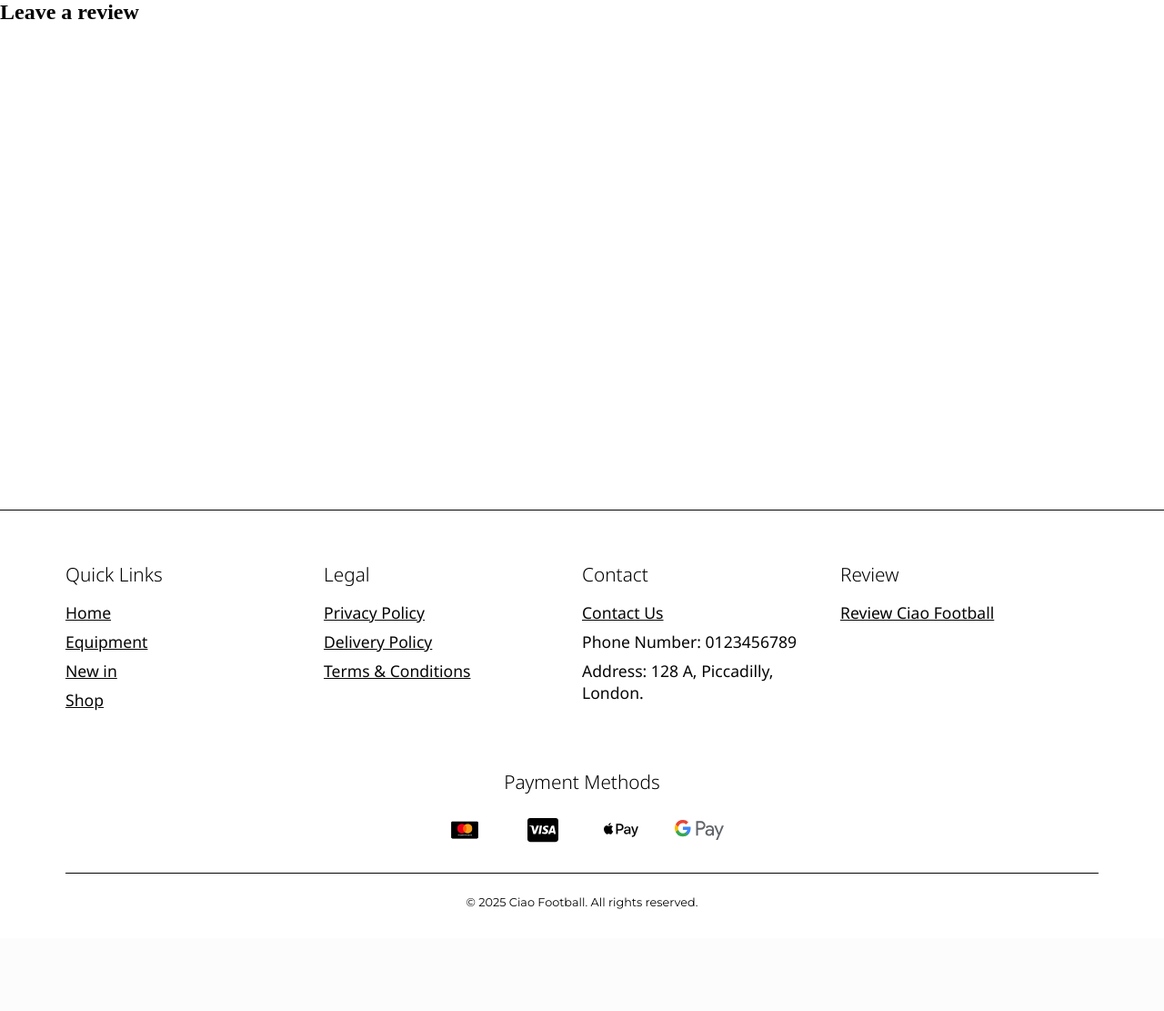
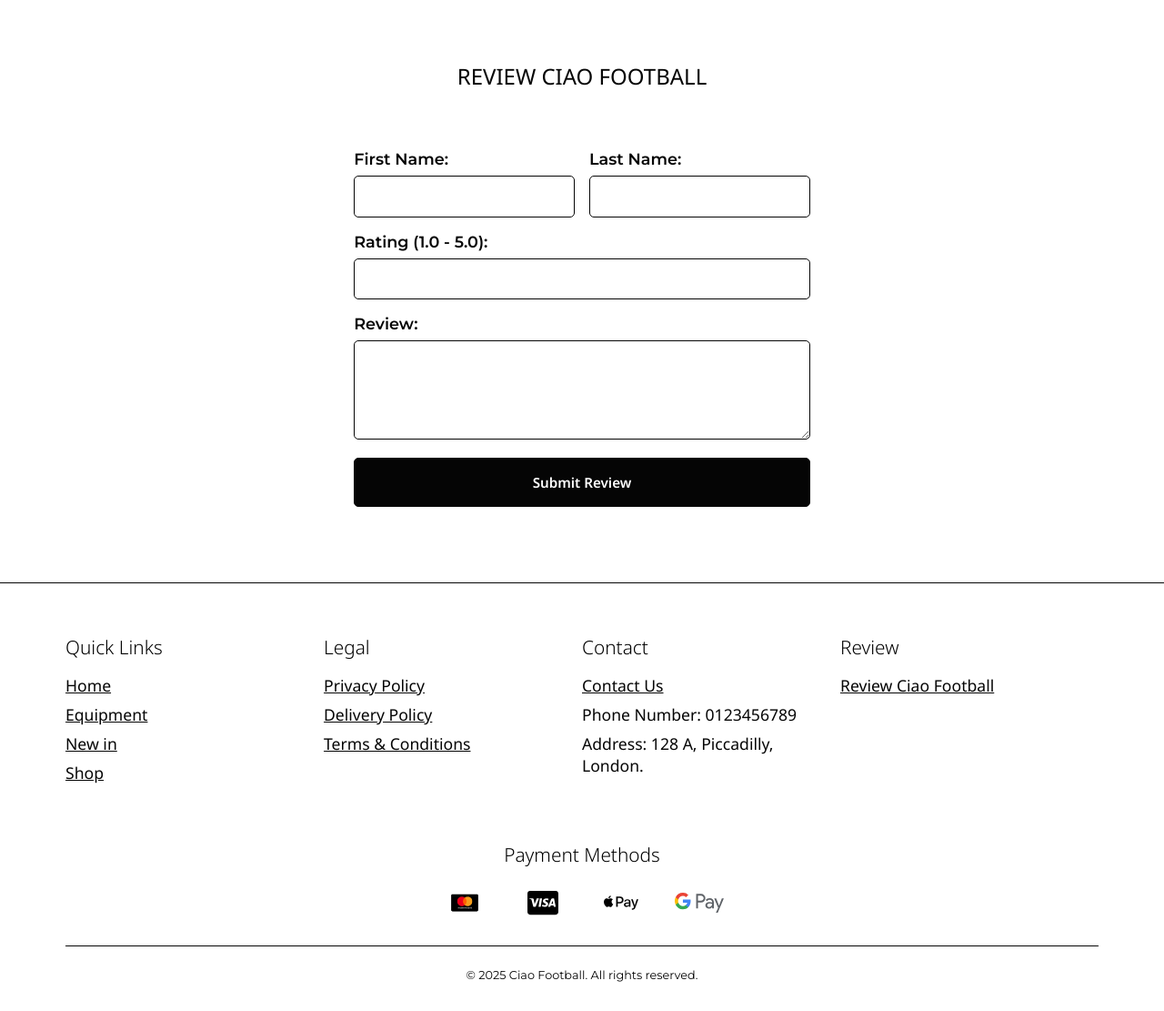
Before and after one commit to Haersa/Ciao-Football, a PHP site: page /frontend/reviewciao.php in a window 1280 px wide. Shown: the part 100-1211 px from the top of the page at 91% size. Before the commit the page ends 1099 px from the top, so only its background shows below. Run offline with PHP 8.4, Linux system fonts and the light colour scheme; a stand-in replaces the project's code that opens the database connection.

Commit message:
Added new components
Added new components

```diff
--- a/css/style.css
+++ b/css/style.css
@@ -519,7 +519,6 @@ input[type="submit"]:hover {
   color: var(--text-colour);
 }
 
-/* Content box with columns layout */
 .content-box {
   display: flex;
   gap: 3rem;
@@ -677,7 +676,6 @@ footer {
   color: var(--text-colour);
   font-size: var(--text-small);
 }
-/* Media queries for responsiveness */
 @media (max-width: 768px) {
   .footer-content {
     flex-direction: column;
@@ -739,7 +737,7 @@ footer {
   margin-bottom: 2rem;
   color: var(--text-colour);
   font-size: var(--text-h2);
-  font-weight: var(--font-weight-600);
+  font-weight: var(--font-weight-400);
   text-transform: uppercase;
   font-family: var(--font-primary);
 }
@@ -852,7 +850,7 @@ footer {
   margin-bottom: 2rem;
   color: var(--text-colour);
   font-size: var(--text-h2);
-  font-weight: var(--font-weight-600);
+  font-weight: var(--font-weight-400);
   text-transform: uppercase;
   font-family: var(--font-primary);
 }
@@ -1143,7 +1141,6 @@ footer {
 }
 
 /* feature heading styles */
-/* Improved feature heading styles */
 .feature-heading {
   width: 100%;
   max-width: 1400px;
@@ -1681,3 +1678,93 @@ footer {
     height: auto;
   }
 }
+
+/* review form styles */
+.review-form-container {
+  background-color: var(--background);
+  display: flex;
+  flex-direction: column;
+  justify-content: center;
+  align-items: center;
+  min-height: 80vh;
+  padding: 1.2rem;
+}
+
+.review-form-header {
+  margin-bottom: 2rem;
+}
+
+.review-form-header h2 {
+  margin-bottom: 2rem;
+  color: var(--text-colour);
+  font-size: var(--text-h2);
+  font-weight: var(--font-weight-400);
+  text-transform: uppercase;
+  font-family: var(--font-primary);
+}
+
+.review-name-row {
+  display: flex;
+  gap: 1rem;
+  margin-bottom: 1rem;
+}
+
+.review-name-field {
+  width: 100%;
+}
+
+.review-form-group {
+  margin-bottom: 1rem;
+  width: 100%;
+}
+
+.review-name-field label,
+.review-form-group label {
+  display: block;
+  font-size: var(--text-link);
+  font-weight: var(--font-weight-600);
+  margin-bottom: 0.5rem;
+  color: var(--text-colour);
+  font-family: var(--font-secondary);
+}
+
+.review-name-field input,
+.review-form-group input,
+.review-form-group textarea {
+  width: 100%;
+  padding: 0.7rem 0.9rem;
+  border: 1px solid var(--text-colour);
+  border-radius: 5px;
+  font-size: var(--text-link);
+  font-family: var(--font-secondary);
+}
+
+.review-form-group textarea {
+  resize: vertical;
+}
+
+.review-form-group button {
+  background-color: var(--text-colour);
+  color: var(--background);
+  border-radius: 5px;
+  cursor: pointer;
+  padding: 1rem;
+  width: 100%;
+  font-size: var(--text-button);
+  transition: background-color 0.3s ease;
+  border: 1px solid var(--text-colour);
+  font-family: var(--font-primary);
+  font-weight: var(--font-weight-600);
+}
+
+.review-form-group button:hover {
+  background-color: var(--background);
+  color: var(--text-colour);
+}
+
+@media (max-width: 768px) {
+  .review-name-row {
+    flex-direction: column;
+    gap: 1rem;
+  }
+}
--- a/frontend/reviewciao.php
+++ b/frontend/reviewciao.php
@@ -10,9 +10,40 @@ include('../components/header.php');
 
 <!-- Main content of the page starts here -->
 <main>
-  <section class="hero">
-    <h1>Leave a review </h1>
-  </section>
+<div class = "review-form-container"> <!-- start of review form container -->
+    <div class = "review-form-header"> <!-- review form heading -->
+        <h2>Review Ciao Football</h2>
+    </div><!-- end of review form heading -->
+    <div class="review-form-wrapper"> <!-- start of review form wrapper -->
+<form action="../backend/reviewciao.php" method="POST">
+  <div class="review-name-row">
+    <div class="review-name-field">
+      <label for="name">First Name:</label>
+      <input type="text" id="name" name="name" required>
+    </div>
+
+    <div class="review-name-field">
+      <label for="surname">Last Name:</label>
+      <input type="text" id="surname" name="surname" required>
+    </div>
+  </div>
+
+  <div class="review-form-group">
+    <label for="rating">Rating (1.0 - 5.0):</label>
+    <input type="number" id="rating" name="rating" min="1" max="5" step="0.1" required>
+  </div>
+
+  <div class="review-form-group">
+    <label for="review">Review:</label>
+    <textarea id="review" name="review" rows="4" required></textarea>
+  </div>
+
+  <div class="review-form-group">
+    <button type="submit">Submit Review</button>
+  </div>
+</form>
+</div><!-- end of review form wrapper -->
+</div><!-- end of review form container -->
 
 </main>
 
```
